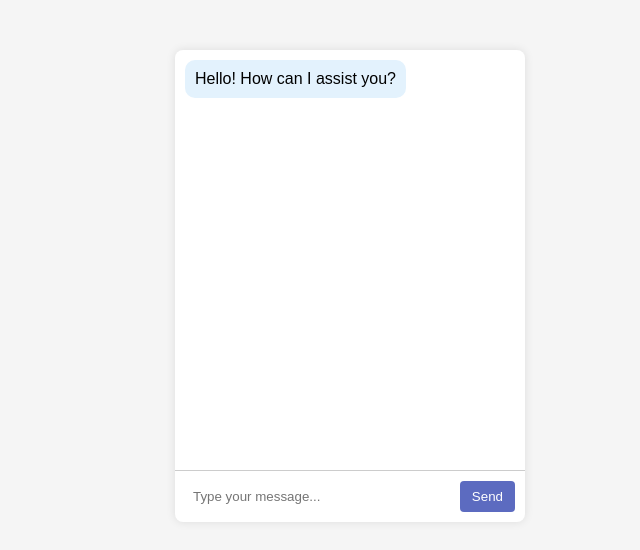
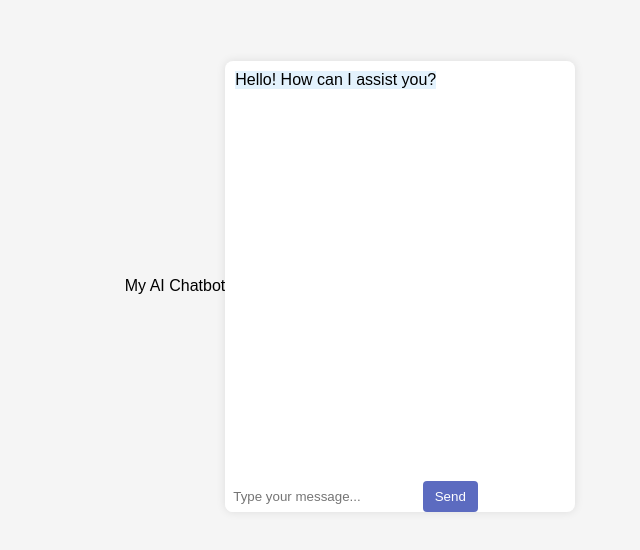
Before and after one commit to ahsan1435/Jen-2.1, a plain HTML site: page index.html in a window 1280 px wide. Shown: the part 122-672 px from the top of the page, without its empty margins (290-930 px from the left). Drawn offline with Linux system fonts and the light colour scheme.

Commit message:
Update index.html

```diff
--- a/index.html
+++ b/index.html
@@ -3,19 +3,21 @@
 <head>
     <meta charset="UTF-8">
     <meta name="viewport" content="width=device-width, initial-scale=1.0">
-    <title>AI Chatbot</title>
+    <title>Chatbot</title>
     <link rel="stylesheet" href="style.css">
 </head>
 <body>
+    <div class="chat-header">My AI Chatbot</div>
     <div class="chat-container">
         <div class="chat-box" id="chat-box">
-            <div class="message bot-message">Hello! How can I assist you?</div>
+            <div class="bot-message">Hello! How can I assist you?</div>
         </div>
-        <div class="input-container">
-            <input type="text" id="user-input" placeholder="Type your message..." />
+        <div class="input-area">
+            <input type="text" id="user-input" placeholder="Type your message...">
             <button onclick="sendMessage()">Send</button>
         </div>
     </div>
+
     <script src="script.js"></script>
 </body>
 </html>
```
